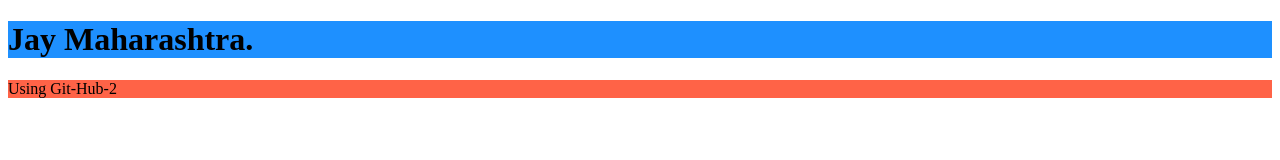
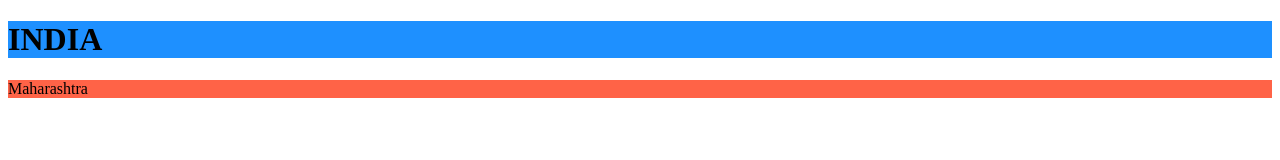
Before and after one commit to kedar9696/jenkins, a plain HTML site: page index.html in a window 1280 px wide. Drawn offline with Linux system fonts and the light colour scheme.

Commit message:
jenkins-project-6

```diff
--- a/index.html
+++ b/index.html
@@ -5,8 +5,8 @@
 </head>
 <body>
 
-<h1 style="background-color:DodgerBlue;">Jay Maharashtra.</h1>
-<p style="background-color:Tomato;">Using Git-Hub-2</p>
+<h1 style="background-color:DodgerBlue;">INDIA</h1>
+<p style="background-color:Tomato;">Maharashtra</p>
 
 </body>
 </html>
```
